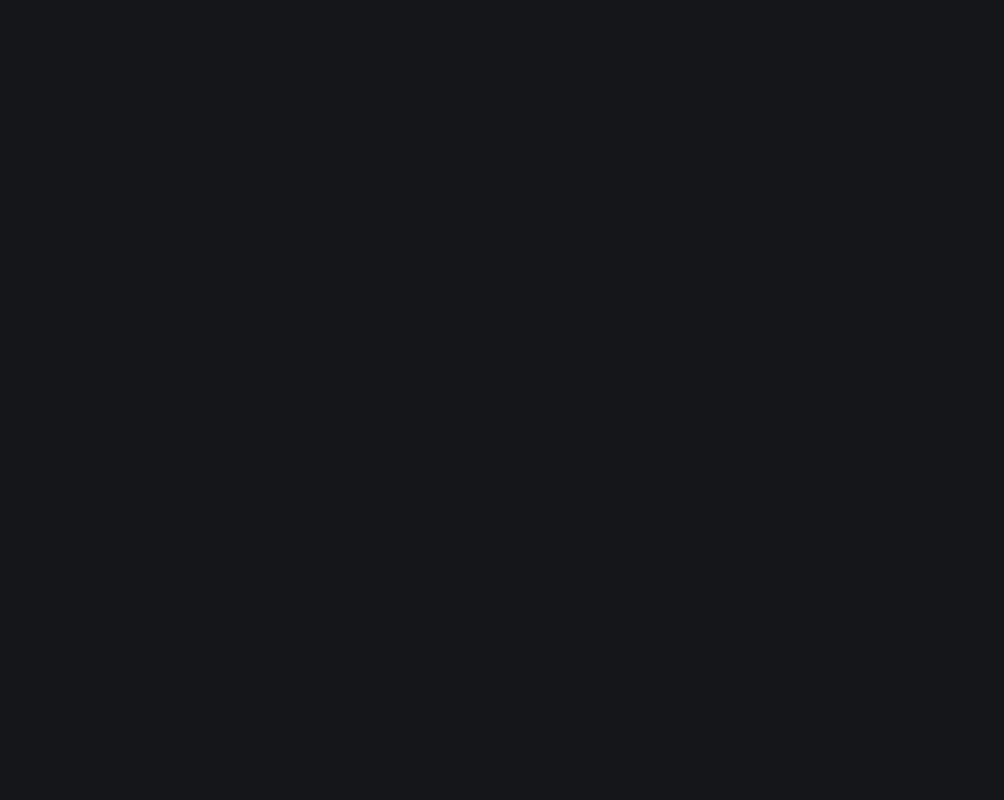
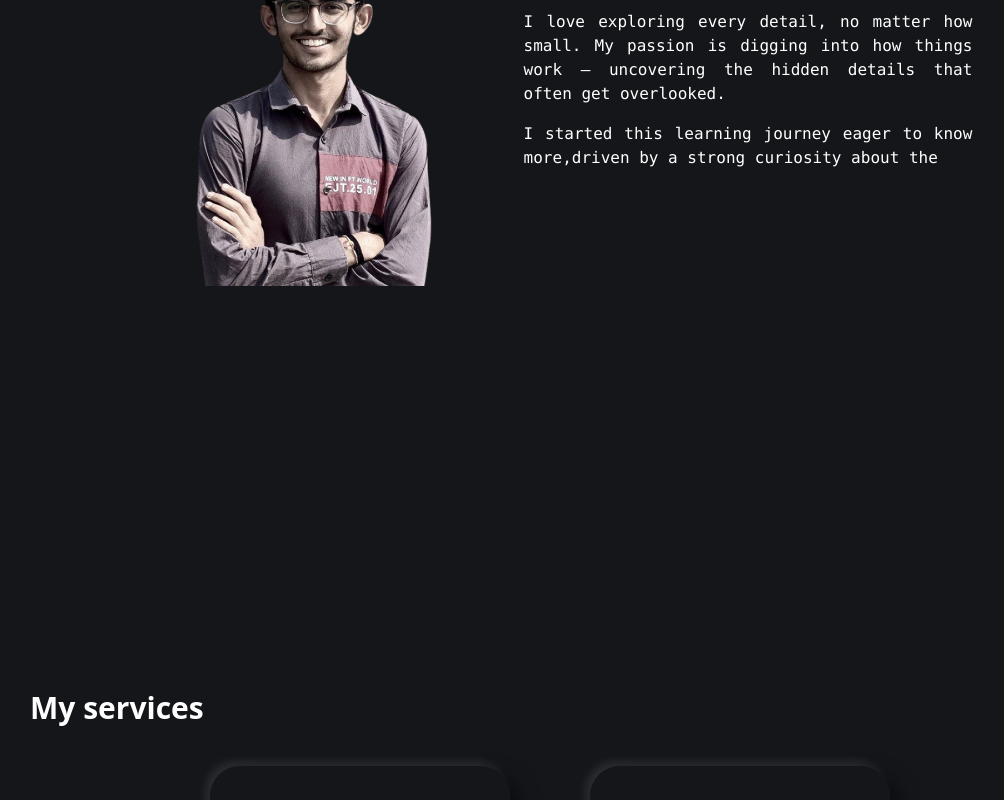
Before and after one commit to Milan-Bhingradiya/Portfolio_Nextjs, a Next.js app: page / in a window 1280 px wide. Shown: the part 1160-1960 px from the top of the page, without its empty margins (90-1094 px from the left). Before the commit the page ends 840 px from the top, so only its background shows below. Built offline with nearby package versions, Linux system fonts and the light colour scheme; a web font is replaced by a local one.

Commit message:
host again

```diff
--- a/src/app/page.tsx
+++ b/src/app/page.tsx
@@ -35,11 +35,11 @@ export default function Home() {
           <Newhero></Newhero>
           {/* <OldHero></OldHero> */}
 
-          {/* <Section2></Section2> */}
+          <Section2></Section2>
 
-          {/* <Section3></Section3> */}
+          <Section3></Section3>
 
-          {/* <Footer></Footer> */}
+          <Footer></Footer>
         </div>
       </div>
     </>
```
